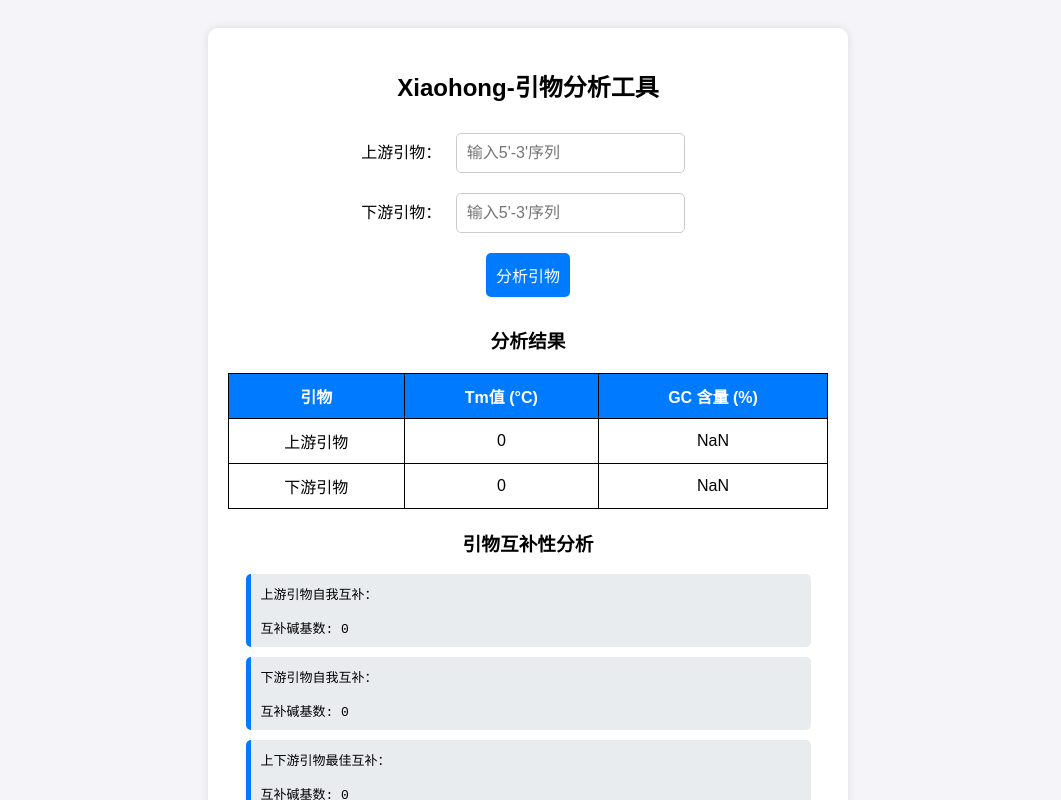
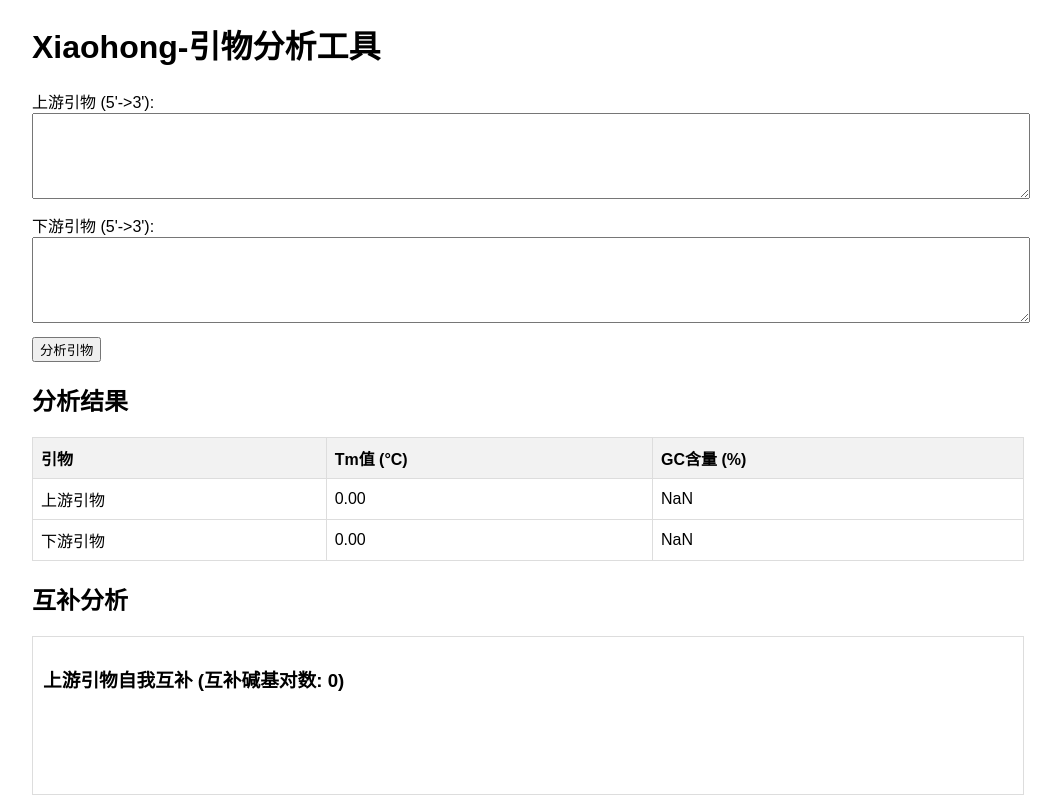
Before and after one commit to RedredxiaoLiu/Primers-analysis, a plain HTML site: page index.html in a window 1280 px wide. Both pictures are taken after a click on the button "分析引物". Shown: the top 800 px of the page, without its empty margins (112-1173 px from the left). Drawn offline with Linux system fonts and the light colour scheme.

Commit message:
index.html

```diff
--- a/index.html
+++ b/index.html
@@ -1,5 +1,5 @@
 <!DOCTYPE html>
-<html lang="zh">
+<html lang="zh-CN">
 <head>
     <meta charset="UTF-8">
     <meta name="viewport" content="width=device-width, initial-scale=1.0">
@@ -7,165 +7,197 @@
     <style>
         body {
             font-family: Arial, sans-serif;
-            text-align: center;
-            padding: 20px;
-            background-color: #f4f4f9;
+            margin: 20px;
         }
         .container {
-            background: white;
-            padding: 20px;
-            border-radius: 10px;
-            box-shadow: 0 0 10px rgba(0, 0, 0, 0.1);
-            max-width: 600px;
+            width: 80%;
             margin: auto;
         }
-        input, button {
-            margin: 10px;
-            padding: 10px;
-            font-size: 16px;
-            border-radius: 5px;
-            border: 1px solid #ccc;
-        }
-        button {
-            background-color: #007BFF;
-            color: white;
-            cursor: pointer;
-            border: none;
-        }
-        button:hover {
-            background-color: #0056b3;
+        textarea {
+            width: 100%;
+            height: 80px;
+            margin-bottom: 10px;
         }
         table {
-            margin: 20px auto;
+            width: 100%;
             border-collapse: collapse;
-            width: 100%;
-            background: white;
+            margin-bottom: 20px;
         }
         th, td {
-            border: 1px solid black;
-            padding: 10px;
-            text-align: center;
+            border: 1px solid #ddd;
+            padding: 8px;
+            text-align: left;
         }
         th {
-            background-color: #007BFF;
-            color: white;
+            background-color: #f2f2f2;
         }
-        .complement {
-            font-family: monospace;
-            white-space: pre;
-            background: #e9ecef;
+        .complement-result {
+            margin-top: 20px;
+            border: 1px solid #ddd;
             padding: 10px;
-            border-radius: 5px;
-            text-align: left;
-            border-left: 5px solid #007BFF;
-            margin: 10px auto;
-            max-width: 90%;
-            overflow-x: auto;
+        }
+        .complement-result pre {
+            white-space: pre-wrap;
+            word-wrap: break-word;
+        }
+        .complement-result .match {
+            color: green;
+        }
+        .complement-result .mismatch {
+            color: red;
+        }
+        .complement-result .gap {
+            color: gray;
         }
     </style>
 </head>
 <body>
     <div class="container">
-        <h2>Xiaohong-引物分析工具</h2>
-        <label>上游引物：</label>
-        <input type="text" id="forwardPrimer" placeholder="输入5'-3'序列">
-        <br>
-        <label>下游引物：</label>
-        <input type="text" id="reversePrimer" placeholder="输入5'-3'序列">
-        <br>
-        <button onclick="analyzePrimers()">分析引物</button>
-        <h3>分析结果</h3>
-        <table>
+        <h1>Xiaohong-引物分析工具</h1>
+        <label for="upstream">上游引物 (5'->3'):</label><br>
+        <textarea id="upstream"></textarea><br>
+
+        <label for="downstream">下游引物 (5'->3'):</label><br>
+        <textarea id="downstream"></textarea><br>
+
+        <button onclick="analyzePrimers()">分析引物</button><br>
+
+        <h2>分析结果</h2>
+        <table id="results">
             <tr>
                 <th>引物</th>
                 <th>Tm值 (°C)</th>
-                <th>GC 含量 (%)</th>
-            </tr>
-            <tr>
-                <td>上游引物</td>
-                <td id="tmForward"></td>
-                <td id="gcForward"></td>
-            </tr>
-            <tr>
-                <td>下游引物</td>
-                <td id="tmReverse"></td>
-                <td id="gcReverse"></td>
+                <th>GC含量 (%)</th>
             </tr>
         </table>
-        <h3>引物互补性分析</h3>
-        <pre id="selfComplementForward" class="complement"></pre>
-        <pre id="selfComplementReverse" class="complement"></pre>
-        <pre id="primerPairComplement" class="complement"></pre>
+
+        <h2>互补分析</h2>
+        <div id="complementResults"></div>
     </div>
+
     <script>
+        function analyzePrimers() {
+            const upstream = document.getElementById("upstream").value.toUpperCase();
+            const downstream = document.getElementById("downstream").value.toUpperCase();
+
+            // 计算Tm值和GC含量
+            const upstreamTm = calculateTm(upstream);
+            const upstreamGC = calculateGC(upstream);
+            const downstreamTm = calculateTm(downstream);
+            const downstreamGC = calculateGC(downstream);
+
+            // 显示结果
+            const resultsTable = document.getElementById("results");
+            resultsTable.innerHTML = `
+                <tr>
+                    <th>引物</th>
+                    <th>Tm值 (°C)</th>
+                    <th>GC含量 (%)</th>
+                </tr>
+                <tr>
+                    <td>上游引物</td>
+                    <td>${upstreamTm.toFixed(2)}</td>
+                    <td>${upstreamGC.toFixed(2)}</td>
+                </tr>
+                <tr>
+                    <td>下游引物</td>
+                    <td>${downstreamTm.toFixed(2)}</td>
+                    <td>${downstreamGC.toFixed(2)}</td>
+                </tr>
+            `;
+
+            // 进行互补分析
+            analyzeComplement(upstream, downstream);
+        }
+
         function calculateTm(sequence) {
-            let gcCount = (sequence.match(/[GC]/gi) || []).length;
-            let atCount = sequence.length - gcCount;
-            return 4 * gcCount + 2 * atCount;
+            const gcCount = (sequence.match(/[GC]/g) || []).length;
+            const atCount = (sequence.match(/[AT]/g) || []).length;
+
+            if (sequence.length <= 14) {
+                return 4 * gcCount + 2 * atCount;
+            } else {
+                return 64.9 + 41 * (gcCount - 16.4) / sequence.length;
+            }
         }
 
         function calculateGC(sequence) {
-            return ((sequence.match(/[GC]/gi) || []).length / sequence.length * 100).toFixed(2);
+            const gcCount = (sequence.match(/[GC]/g) || []).length;
+            return (gcCount / sequence.length) * 100;
         }
 
-        function complement(seq) {
-            return seq.split('').reverse().map(base => {
+        function analyzeComplement(upstream, downstream) {
+            const complementResultsDiv = document.getElementById("complementResults");
+            complementResultsDiv.innerHTML = "";
+
+            // 上游自我互补
+            const upstreamSelfComplement = findBestComplement(upstream, reverseComplement(upstream));
+            displayComplementResult(complementResultsDiv, "上游引物自我互补", upstream, reverseComplement(upstream), upstreamSelfComplement);
+
+            // 下游自我互补
+            const downstreamSelfComplement = findBestComplement(downstream, reverseComplement(downstream));
+            displayComplementResult(complementResultsDiv, "下游引物自我互补", downstream, reverseComplement(downstream), downstreamSelfComplement);
+
+            // 上下游互补
+            const upstreamDownstreamComplement = findBestComplement(upstream, reverseComplement(downstream));
+            displayComplementResult(complementResultsDiv, "上下游引物互补", upstream, reverseComplement(downstream), upstreamDownstreamComplement);
+        }
+
+        function reverseComplement(sequence) {
+            return sequence.split("").reverse().map(base => {
                 switch (base) {
-                    case 'A': return 'T';
-                    case 'T': return 'A';
-                    case 'C': return 'G';
-                    case 'G': return 'C';
+                    case "A": return "T";
+                    case "T": return "A";
+                    case "C": return "G";
+                    case "G": return "C";
                     default: return base;
                 }
-            }).join('');
+            }).join("");
         }
 
-        function findBestComplement(fwd, revComp) {
-            let maxMatches = 0;
-            let bestAlignment = "";
-            for (let offset = -revComp.length + 1; offset < fwd.length; offset++) {
-                let matchCount = 0;
-                let alignment = "";
-                for (let i = 0; i < fwd.length; i++) {
-                    let revIndex = i - offset;
-                    if (revIndex >= 0 && revIndex < revComp.length) {
-                        if ((fwd[i] === 'A' && revComp[revIndex] === 'T') || (fwd[i] === 'T' && revComp[revIndex] === 'A') || (fwd[i] === 'C' && revComp[revIndex] === 'G') || (fwd[i] === 'G' && revComp[revIndex] === 'C')) {
-                            matchCount++;
-                            alignment += "|";
-                        } else {
-                            alignment += " ";
-                        }
-                    } else {
-                        alignment += " ";
+        function findBestComplement(seq1, seq2) {
+            let bestMatch = { match: "", count: 0, start1: 0, start2: 0 };
+            for (let i = 0; i < seq1.length; i++) {
+                for (let j = 0; j < seq2.length; j++) {
+                    const match = getComplementMatch(seq1.substring(i), seq2.substring(j));
+                    if (match.count > bestMatch.count) {
+                        bestMatch = { match: match.match, count: match.count, start1: i, start2: j };
                     }
                 }
-                if (matchCount > maxMatches) {
-                    maxMatches = matchCount;
-                    bestAlignment = fwd + "\n" + alignment + "\n" + " ".repeat(Math.max(0, offset)) + revComp;
+            }
+            return bestMatch;
+        }
+
+        function getComplementMatch(seq1, seq2) {
+            let match = "";
+            let count = 0;
+            const minLength = Math.min(seq1.length, seq2.length);
+            for (let i = 0; i < minLength; i++) {
+                if ((seq1[i] === "A" && seq2[i] === "T") || (seq1[i] === "T" && seq2[i] === "A") ||
+                    (seq1[i] === "C" && seq2[i] === "G") || (seq1[i] === "G" && seq2[i] === "C")) {
+                    match += "<span class='match'>|</span>";
+                    count++;
+                } else {
+                    match += "<span class='mismatch'>X</span>";
                 }
             }
-            return { alignment: bestAlignment, matches: maxMatches };
+            return { match: match, count: count };
         }
 
-        function analyzePrimers() {
-            let fwd = document.getElementById('forwardPrimer').value.toUpperCase();
-            let rev = document.getElementById('reversePrimer').value.toUpperCase();
-            let revComp = complement(rev);
+        function displayComplementResult(container, title, seq1, seq2, matchResult) {
+            const resultDiv = document.createElement("div");
+            resultDiv.classList.add("complement-result");
+            resultDiv.innerHTML = `
+                <h3>${title} (互补碱基对数: ${matchResult.count})</h3>
+                <pre>
+                    ${" ".repeat(matchResult.start1)}${seq1}
+                    ${" ".repeat(matchResult.start2)}${matchResult.match}
+                    ${" ".repeat(matchResult.start2)}${seq2}
+                </pre>
+            `;
+            container.appendChild(resultDiv);
+        }
 
-            document.getElementById('tmForward').innerText = calculateTm(fwd);
-            document.getElementById('gcForward').innerText = calculateGC(fwd);
-            document.getElementById('tmReverse').innerText = calculateTm(rev);
-            document.getElementById('gcReverse').innerText = calculateGC(rev);
-
-            let selfFwd = findBestComplement(fwd, complement(fwd));
-            document.getElementById('selfComplementForward').innerText = "上游引物自我互补：\n" + selfFwd.alignment + "\n互补碱基数: " + selfFwd.matches;
-
-            let selfRev = findBestComplement(rev, complement(rev));
-            document.getElementById('selfComplementReverse').innerText = "下游引物自我互补：\n" + selfRev.alignment + "\n互补碱基数: " + selfRev.matches;
-
-            let bestComplement = findBestComplement(fwd, revComp);
-            document.getElementById('primerPairComplement').innerText = "上下游引物最佳互补：\n" + bestComplement.alignment + "\n互补碱基数: " + bestComplement.matches;
-        }
     </script>
 </body>
 </html>
```
